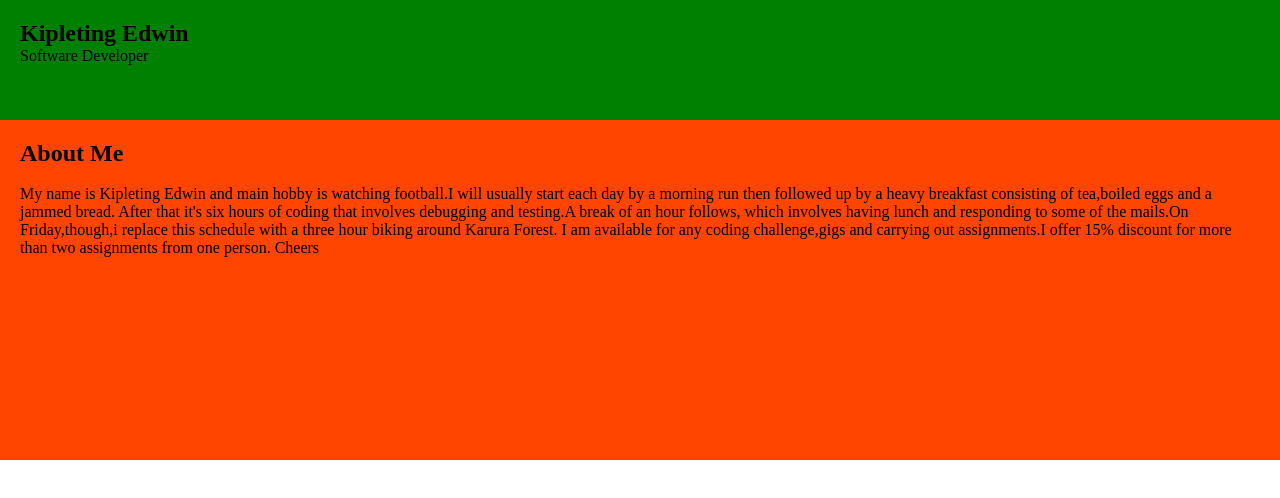
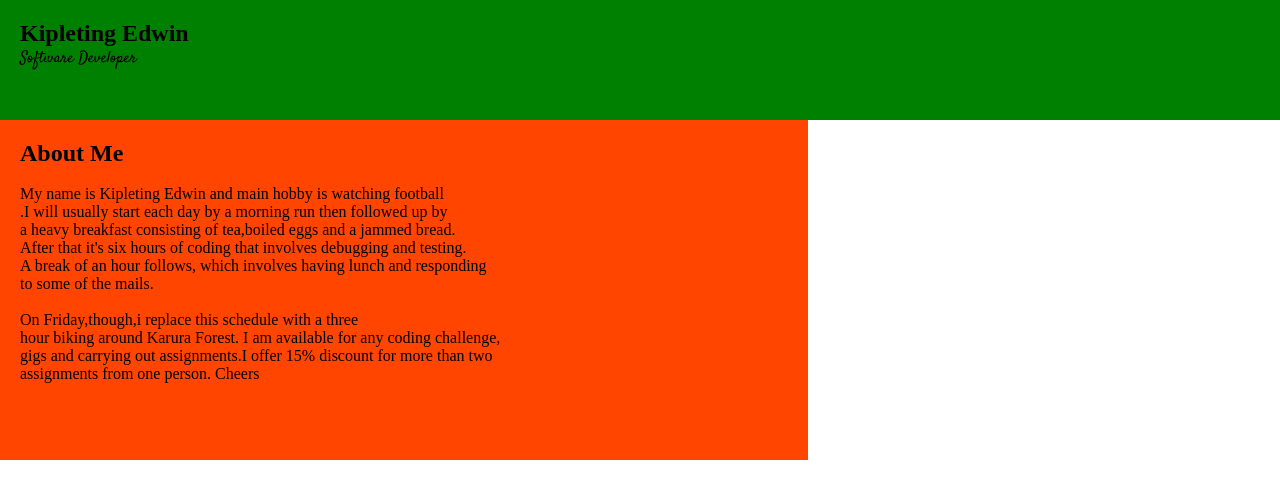
Before and after one commit to KipletingEdwin/A-personal-website, a plain HTML site: page index2.html in a window 1280 px wide. Drawn offline with Linux system fonts and the light colour scheme.

Commit message:
add a new page

```diff
--- a/index.css
+++ b/index.css
@@ -1,5 +1,5 @@
 *{
-    margin:  NUMBER0px;
+    margin:  0px;
     padding: 0px;
     background-color: rgba(122, 79, 48, 0.822);
 }
@@ -20,7 +20,7 @@ header ul li{
 
 }
 header ul a{
-    font-family: 'Playfair+Display',sans-serif;
+    font-family: "Playfair+Display",sans-serif;
     text-decoration: none;
     color:white;
     padding: 5px 20px;
@@ -40,6 +40,9 @@ header ul a:hover{
 .text h1{
     font-family: "Cookie",sans-serif;
     font-weight: 300;
+}
+.text h2{
+    font-family: "Cinzel",sans-serif;
 }
 .text button{
     padding: 5px 20px;
--- a/index2.css
+++ b/index2.css
@@ -7,8 +7,12 @@ header{
     height: 80px;
     padding: 20px;
 }
+header p{
+    font-family: 'Satisfy',sans-serif;
+}
 .me{
     background-color: orangered;
     height: 300px;
     padding: 20px;
+    width: 60%;
 }
--- a/index2.html
+++ b/index2.html
@@ -4,6 +4,9 @@
     <meta charset="UTF-8">
     <meta http-equiv="X-UA-Compatible" content="IE=edge">
     <meta name="viewport" content="width=device-width, initial-scale=1.0">
+    <style>
+        @import url('https://fonts.googleapis.com/css2?family=Cookie&family=Permanent+Marker&family=Playfair+Display&family=Satisfy&display=swap');
+        </style>
     <link rel="stylesheet" href="index2.css">
     <title>About Me</title>
 </head>
@@ -16,15 +19,15 @@
 </body>
 <div class="me" >
      <h2>About Me</h2><br>
-     <p>My name is Kipleting Edwin and main hobby is watching football.I will usually start each day
-          by a morning run then followed up by a heavy breakfast consisting of tea,boiled eggs and a jammed bread.
+     <p>My name is Kipleting Edwin and main hobby is watching football<br>.I will usually start each day
+          by a morning run then followed up by<br> a heavy breakfast consisting of tea,boiled eggs and a jammed bread.<br>
 
-        After that it's six hours of coding that involves debugging and testing.A break of an hour follows,
-       which involves having lunch and responding to some of the mails.On Friday,though,i replace this schedule
-       with a three hour biking around Karura Forest.
+        After that it's six hours of coding that involves debugging and testing.<br>A break of an hour follows,
+       which involves having lunch and responding<br> to some of the mails.<br><br>On Friday,though,i replace this schedule
+       with a three<br> hour biking around Karura Forest.
 
-       I am available for any coding challenge,gigs and carrying out assignments.I offer 15% discount for more
-       than two assignments from one person.
+       I am available for any coding challenge,<br>gigs and carrying out assignments.I offer 15% discount for more
+       than two <br>assignments from one person.
 
        Cheers</p>
     </div>
```
Also changed, not shown: index.html (+4 -3 lines), assets/images/Premium Vector _ Software development, programming language, coding.jpeg (added).
